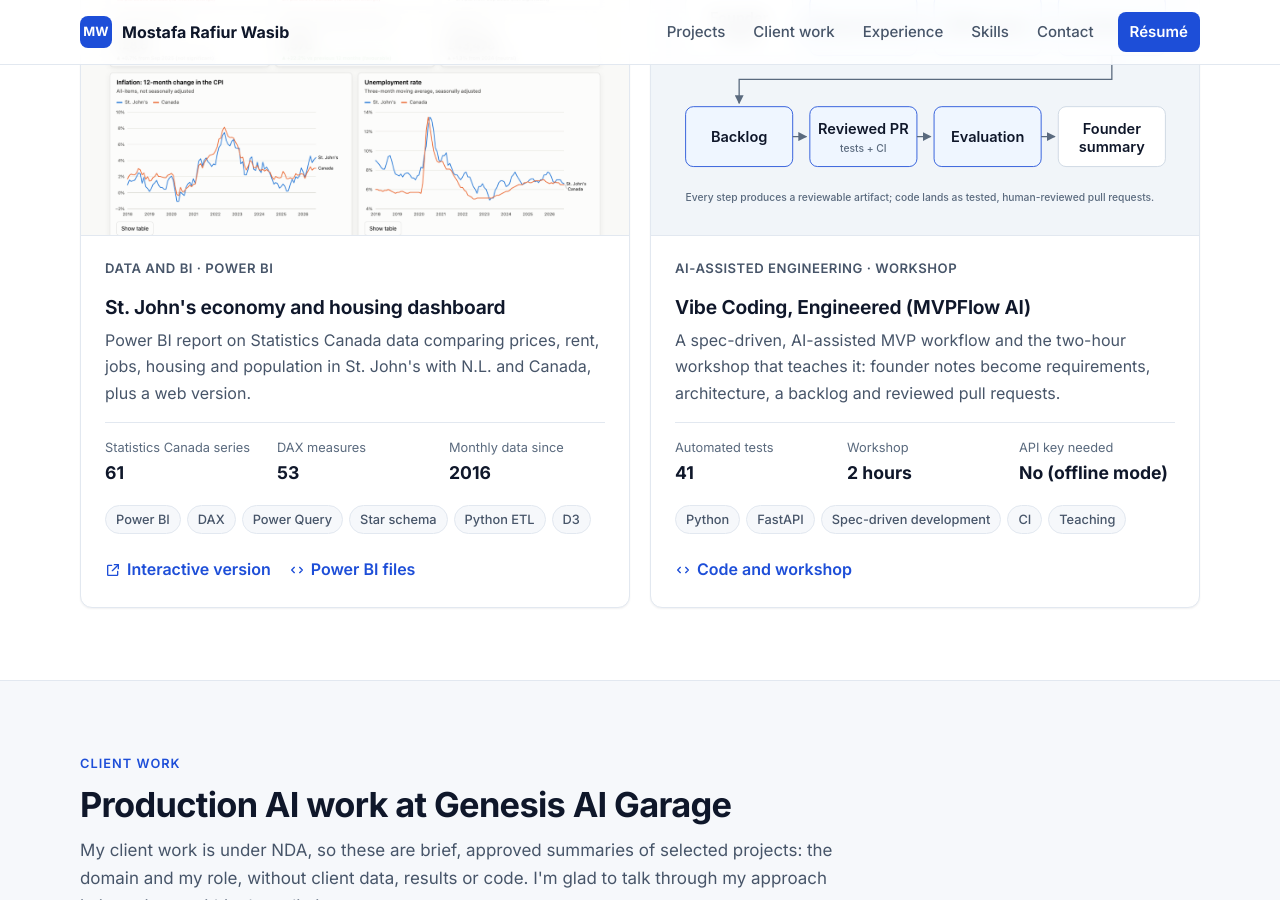
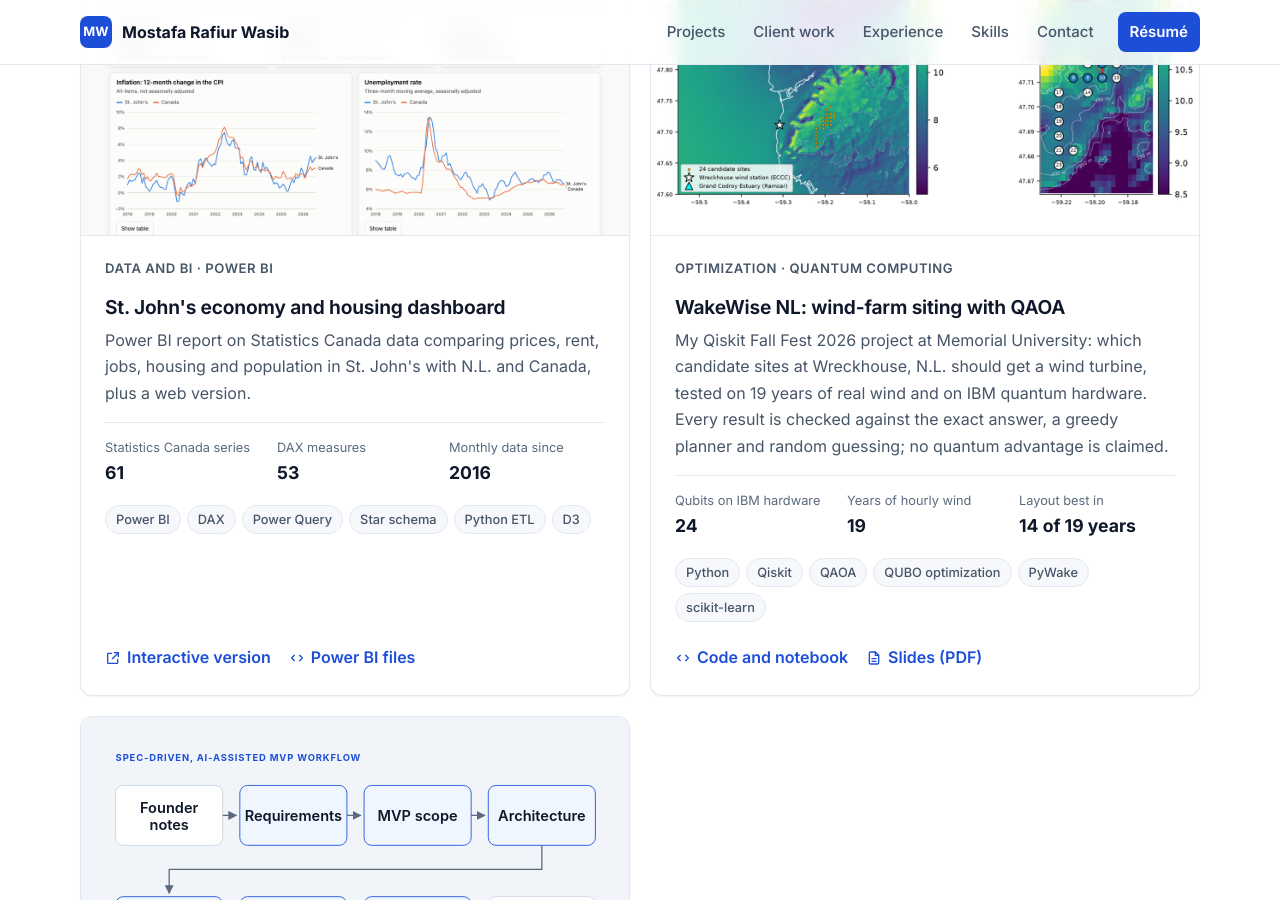
Before and after one commit to mrw-soumik/mrw-soumik.github.io, a Jekyll site: the page index.html, which Jekyll copies as it is, in a window 1280 px wide and 900 px high, scrolled down 2600 px. Built offline with Jekyll 4.4.1, drawn with Linux system fonts in a browser that asks for light colours.

Commit message:
Feature WakeWise NL and add a privacy-friendly visit counter
- WakeWise NL card (Qiskit Fall Fest 2026) after the Power BI card, with
  a thumbnail made from the project's terrain figure
- GoatCounter script (no cookies) on the homepage, the Markdown page
  layout and the résumé, to see visits from LinkedIn

Co-Authored-By: Claude Opus 5.5 <noreply@anthropic.com>

```diff
--- a/_layouts/default.html
+++ b/_layouts/default.html
@@ -53,5 +53,6 @@
     </footer>
 
     <script src="/assets/site.js" defer></script>
+    <script data-goatcounter="https://mrw-soumik.goatcounter.com/count" async src="https://gc.zgo.at/count.js"></script>
 </body>
 </html>
--- a/index.html
+++ b/index.html
@@ -235,6 +235,25 @@
                             <div class="link-row">
                                 <a href="https://mrw-soumik.github.io/stjohns-economy-powerbi/"><svg aria-hidden="true"><use href="#i-external"/></svg>Interactive version</a>
                                 <a href="https://github.com/mrw-soumik/stjohns-economy-powerbi/tree/main/powerbi"><svg aria-hidden="true"><use href="#i-code"/></svg>Power BI files</a>
+                            </div>
+                        </div>
+                    </article>
+
+                    <article class="card project-card">
+                        <a class="project-media" href="https://github.com/mrw-soumik/wakewise-nl" tabindex="-1" aria-hidden="true"><img src="/assets/img/projects/wakewise-nl.jpg" alt="" loading="lazy" width="1280" height="720"></a>
+                        <div class="project-body">
+                            <p class="project-kicker">Optimization · Quantum computing</p>
+                            <h3>WakeWise NL: wind-farm siting with QAOA</h3>
+                            <p>My Qiskit Fall Fest 2026 project at Memorial University: which candidate sites at Wreckhouse, N.L. should get a wind turbine, tested on 19 years of real wind and on IBM quantum hardware. Every result is checked against the exact answer, a greedy planner and random guessing; no quantum advantage is claimed.</p>
+                            <dl class="metrics">
+                                <div class="metric"><dt>Qubits on IBM hardware</dt><dd>24</dd></div>
+                                <div class="metric"><dt>Years of hourly wind</dt><dd>19</dd></div>
+                                <div class="metric"><dt>Layout best in</dt><dd>14 of 19 years</dd></div>
+                            </dl>
+                            <ul class="tags"><li>Python</li><li>Qiskit</li><li>QAOA</li><li>QUBO optimization</li><li>PyWake</li><li>scikit-learn</li></ul>
+                            <div class="link-row">
+                                <a href="https://github.com/mrw-soumik/wakewise-nl"><svg aria-hidden="true"><use href="#i-code"/></svg>Code and notebook</a>
+                                <a href="https://github.com/mrw-soumik/wakewise-nl/blob/main/slides/WakeWise_NL_AI_Entanglers.pdf"><svg aria-hidden="true"><use href="#i-doc"/></svg>Slides (PDF)</a>
                             </div>
                         </div>
                     </article>
@@ -539,5 +558,6 @@
     </footer>
 
     <script src="/assets/site.js" defer></script>
+    <script data-goatcounter="https://mrw-soumik.goatcounter.com/count" async src="https://gc.zgo.at/count.js"></script>
 </body>
 </html>
--- a/resume.html
+++ b/resume.html
@@ -166,5 +166,6 @@
             </ul>
         </section>
     </main>
+    <script data-goatcounter="https://mrw-soumik.goatcounter.com/count" async src="https://gc.zgo.at/count.js"></script>
 </body>
 </html>
```
Also changed, not shown: assets/img/projects/wakewise-nl.jpg (added).
